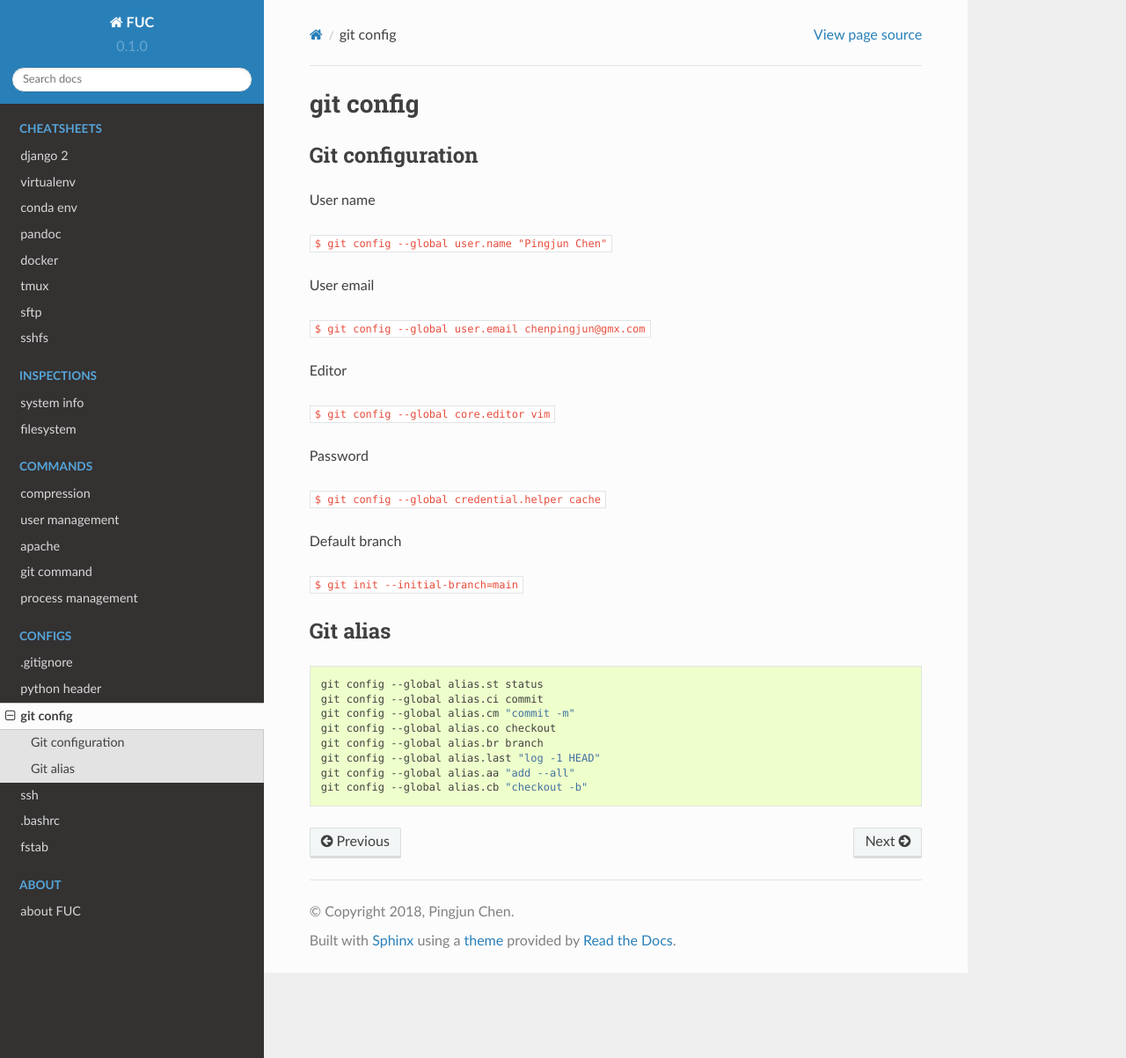
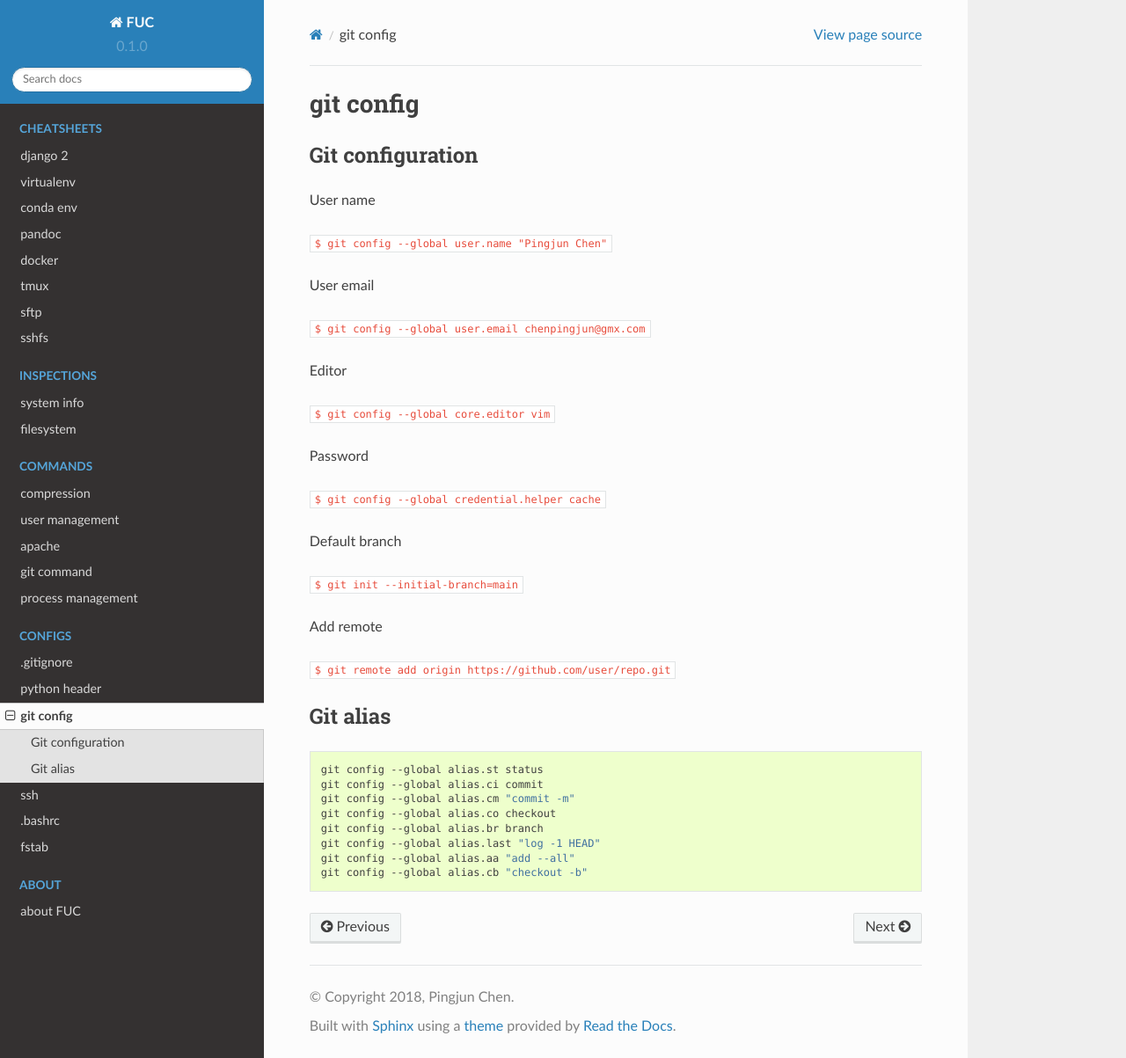
Before and after one commit to PingjunChen/FUC, a Sphinx documentation site: the page built from docs/gitcfg.rst, in a window 1280 px wide and 1203 px high. Shown: the whole window at 88% size. Built offline with Sphinx 7.4.7 and the Read the Docs theme 2.0.0, drawn with Linux system fonts in a browser that asks for light colours.

Commit message:
remote add to git repo

```diff
--- a/docs/gitcfg.rst
+++ b/docs/gitcfg.rst
@@ -12,7 +12,6 @@ User email
 
 :code:`$ git config --global user.email chenpingjun@gmx.com`
 
-
 Editor
 
 :code:`$ git config --global core.editor vim`
@@ -24,6 +23,10 @@ Password
 Default branch
 
 :code:`$ git init --initial-branch=main`
+
+Add remote
+
+:code:`$ git remote add origin https://github.com/user/repo.git`
 
 Git alias
 --------
```
